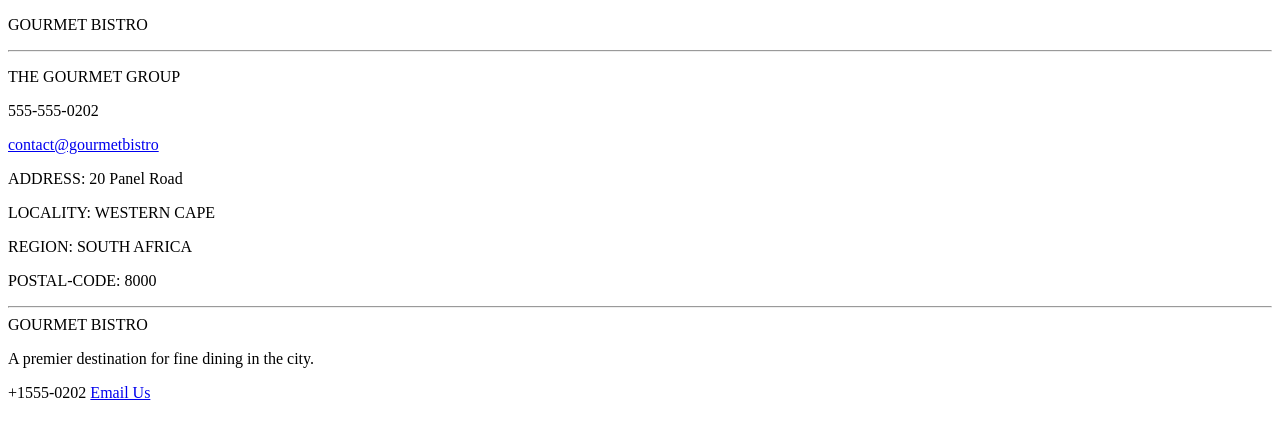
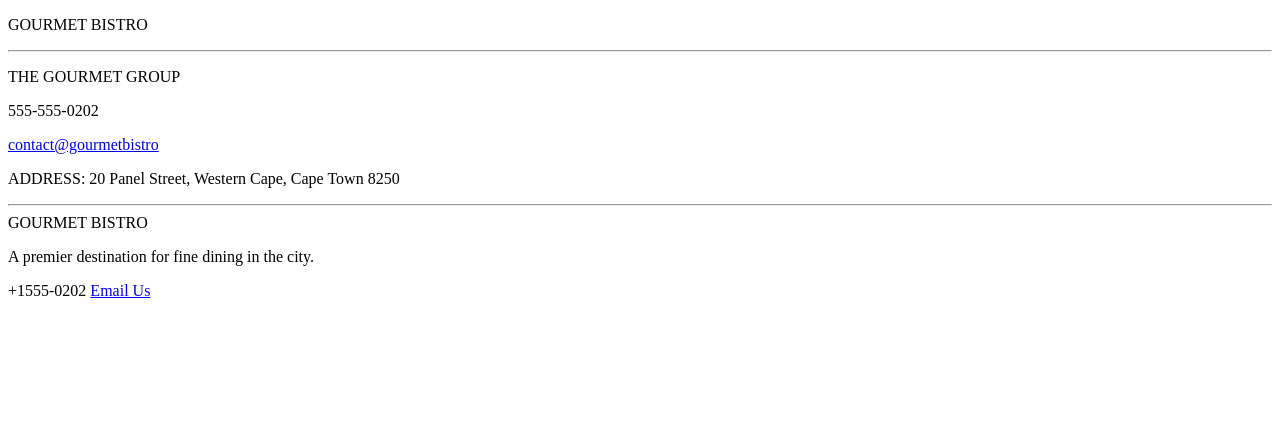
Before and after one commit to tylervw01/CODING-IN-HTML, a plain HTML site: page VND_VP_EDUBE/LABS/Semantic-Lab/semanticLab2.html in a window 1280 px wide. Drawn offline with Linux system fonts and the light colour scheme.

Commit message:
modified

```diff
--- a/VND_VP_EDUBE/LABS/Semantic-Lab/semanticLab2.html
+++ b/VND_VP_EDUBE/LABS/Semantic-Lab/semanticLab2.html
@@ -11,14 +11,16 @@
         <hr>
         <p class="org">THE GOURMET GROUP</p>
         <p class="tel">555-555-0202</p>
-        <a href="mailto:contact@gourmetbistro.com">contact@gourmetbistro</a>
-        <p class="adr"></p><span>ADDRESS: 20 Panel Road</span></p>
-        <p><span>LOCALITY: WESTERN CAPE</span></p>
-        <p><span>REGION: SOUTH AFRICA</span></p>
-        <p><span>POSTAL-CODE: 8000</span></p>
+        <a class="email url" href="mailto:contact@gourmetbistro.com">contact@gourmetbistro</a>
+        <p class="adr">
+            <span class="street-address">ADDRESS: 20 Panel Street,</span>
+        <span>Western Cape,</span>
+        <span>Cape Town</span>
+        <span> 8250</span>
+        </p>
     </div>
 <hr>
-    <div>
+    <div itemscope itemtype="http//schema.org/Restaurant">
         <span itemprop="name">GOURMET BISTRO</span>
         <p itemprop="description">A premier destination for fine dining in the city.</p>
         <span itemprop="telephone">+1555-0202</span>
```
